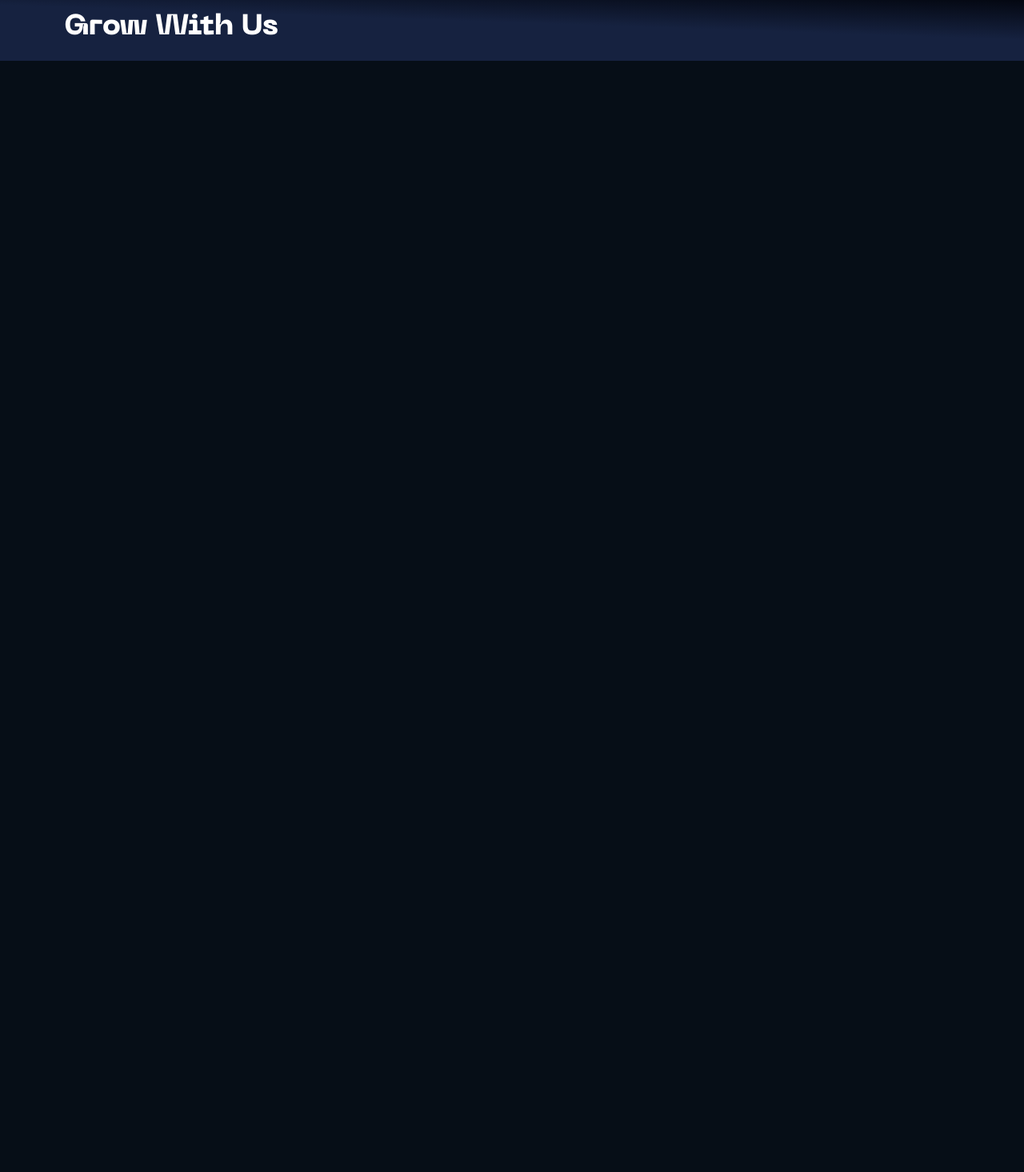
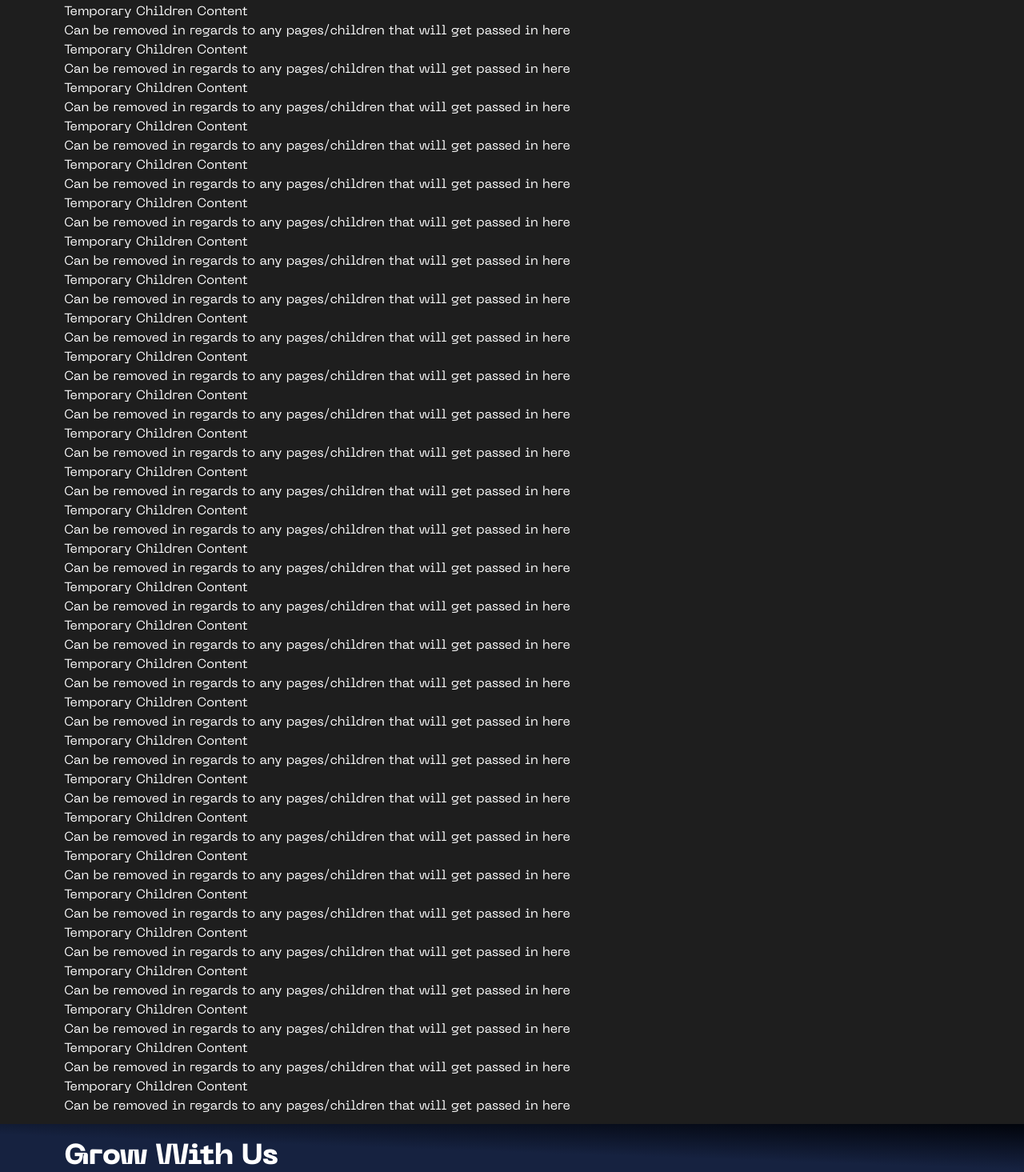
Before and after one commit to TechOptimum/hackathon-site, a Next.js app: page / in a window 1280 px wide. Shown: the part 125-1590 px from the top of the page at 80% size. Before the commit the page ends 800 px from the top, so only its background shows below. Built offline with nearby package versions, Linux system fonts and the light colour scheme.

Commit message:
nav and footer sticks in place with random temp amount

```diff
--- a/src/components/header.jsx
+++ b/src/components/header.jsx
@@ -5,6 +5,7 @@ import {
     Button,
     Heading,
     ButtonGroup,
+    Box
 } from "@chakra-ui/react";
 
 import Link from "next/link";
@@ -29,8 +30,10 @@ export default function Header() {
     };
     const buttonDelay = 0.15;
     return (
-        <div
-        >
+        <Box
+         className="hackathon-navbar"
+        height={"10%"}
+         >
             <Flex
                 zIndex="100 !important"
                 justifyContent="space-between"
@@ -217,6 +220,6 @@ export default function Header() {
                     </motion.div>
                 </Flex>
             </Flex>
-        </div>
+        </Box>
     );
 }
--- a/src/components/layout/footer.jsx
+++ b/src/components/layout/footer.jsx
@@ -2,7 +2,7 @@ import React from "react";
 import { Box, Heading } from "@chakra-ui/react";
 export default function Footer() {
   return (
-    <Box px={"80px"} py={"20px"} bg={"linear-gradient(181.96deg, #02050D 1.65%, #162240 44.94%);"} className="hackathon-footer">
+    <Box as="footer" p="4" px={"80px"} py={"20px"} bg={"linear-gradient(181.96deg, #02050D 1.65%, #162240 44.94%);"}>
       <Heading as='h1'>
         Grow With Us
       </Heading>
--- a/src/components/layout/layout.jsx
+++ b/src/components/layout/layout.jsx
@@ -2,17 +2,20 @@ import React from "react";
 import Navbar from "./navbar";
 import Footer from "./footer";
 import Temp from "../temp";
-import { Box } from "@chakra-ui/react";
+import { Box, Flex } from "@chakra-ui/react";
 
 export default function Layout({ children }) {
   return (
-      <Box bg={"#1E1E1E"}>
+    <Flex direction="column" minH="100vh">
+<Box bg={"#1E1E1E"} flex={"1"}>
         <Navbar />
-        <Box mx={"80px"}>
+        <Box mx={"80px"} height={"70%"} py={"10px"}>
           {children}
         </Box>
         <Footer/>
       </Box>
+    </Flex>
+
 
   )
 }
--- a/src/components/temp.jsx
+++ b/src/components/temp.jsx
@@ -5,5 +5,63 @@ export default function Temp() {
   <div>
     <h1>Temporary Children Content</h1>
     <p>Can be removed in regards to any pages/children that will get passed in here</p>
+    <h1>Temporary Children Content</h1>
+    <p>Can be removed in regards to any pages/children that will get passed in here</p>
+    <h1>Temporary Children Content</h1>
+    <p>Can be removed in regards to any pages/children that will get passed in here</p>
+    <h1>Temporary Children Content</h1>
+    <p>Can be removed in regards to any pages/children that will get passed in here</p>
+    <h1>Temporary Children Content</h1>
+    <p>Can be removed in regards to any pages/children that will get passed in here</p>
+    <h1>Temporary Children Content</h1>
+    <p>Can be removed in regards to any pages/children that will get passed in here</p>
+    <h1>Temporary Children Content</h1>
+    <p>Can be removed in regards to any pages/children that will get passed in here</p>
+    <h1>Temporary Children Content</h1>
+    <p>Can be removed in regards to any pages/children that will get passed in here</p>
+    <h1>Temporary Children Content</h1>
+    <p>Can be removed in regards to any pages/children that will get passed in here</p>
+    <h1>Temporary Children Content</h1>
+    <p>Can be removed in regards to any pages/children that will get passed in here</p>
+    <h1>Temporary Children Content</h1>
+    <p>Can be removed in regards to any pages/children that will get passed in here</p>
+    <h1>Temporary Children Content</h1>
+    <p>Can be removed in regards to any pages/children that will get passed in here</p>
+    <h1>Temporary Children Content</h1>
+    <p>Can be removed in regards to any pages/children that will get passed in here</p>
+    <h1>Temporary Children Content</h1>
+    <p>Can be removed in regards to any pages/children that will get passed in here</p>
+    <h1>Temporary Children Content</h1>
+    <p>Can be removed in regards to any pages/children that will get passed in here</p>
+    <h1>Temporary Children Content</h1>
+    <p>Can be removed in regards to any pages/children that will get passed in here</p>
+    <h1>Temporary Children Content</h1>
+    <p>Can be removed in regards to any pages/children that will get passed in here</p>
+    <h1>Temporary Children Content</h1>
+    <p>Can be removed in regards to any pages/children that will get passed in here</p>
+    <h1>Temporary Children Content</h1>
+    <p>Can be removed in regards to any pages/children that will get passed in here</p>
+    <h1>Temporary Children Content</h1>
+    <p>Can be removed in regards to any pages/children that will get passed in here</p>
+    <h1>Temporary Children Content</h1>
+    <p>Can be removed in regards to any pages/children that will get passed in here</p>
+    <h1>Temporary Children Content</h1>
+    <p>Can be removed in regards to any pages/children that will get passed in here</p>
+    <h1>Temporary Children Content</h1>
+    <p>Can be removed in regards to any pages/children that will get passed in here</p>
+    <h1>Temporary Children Content</h1>
+    <p>Can be removed in regards to any pages/children that will get passed in here</p>
+    <h1>Temporary Children Content</h1>
+    <p>Can be removed in regards to any pages/children that will get passed in here</p>
+    <h1>Temporary Children Content</h1>
+    <p>Can be removed in regards to any pages/children that will get passed in here</p>
+    <h1>Temporary Children Content</h1>
+    <p>Can be removed in regards to any pages/children that will get passed in here</p>
+    <h1>Temporary Children Content</h1>
+    <p>Can be removed in regards to any pages/children that will get passed in here</p>
+    <h1>Temporary Children Content</h1>
+    <p>Can be removed in regards to any pages/children that will get passed in here</p>
+    <h1>Temporary Children Content</h1>
+    <p>Can be removed in regards to any pages/children that will get passed in here</p>
     </div>);
 }
--- a/src/styles/globals.css
+++ b/src/styles/globals.css
@@ -19,6 +19,7 @@ a {
 
 html {
   scroll-behavior: smooth;
+  position: relative;
 }
 
 * {
@@ -48,10 +49,3 @@ html {
 .link-navs:hover {
   color: #ffffff;
 }
-
-/* .hackathon-footer{
-  position: absolute;
-  bottom: 0;
-  width: 100%;
-  height: 2.5rem;
-} */
```
